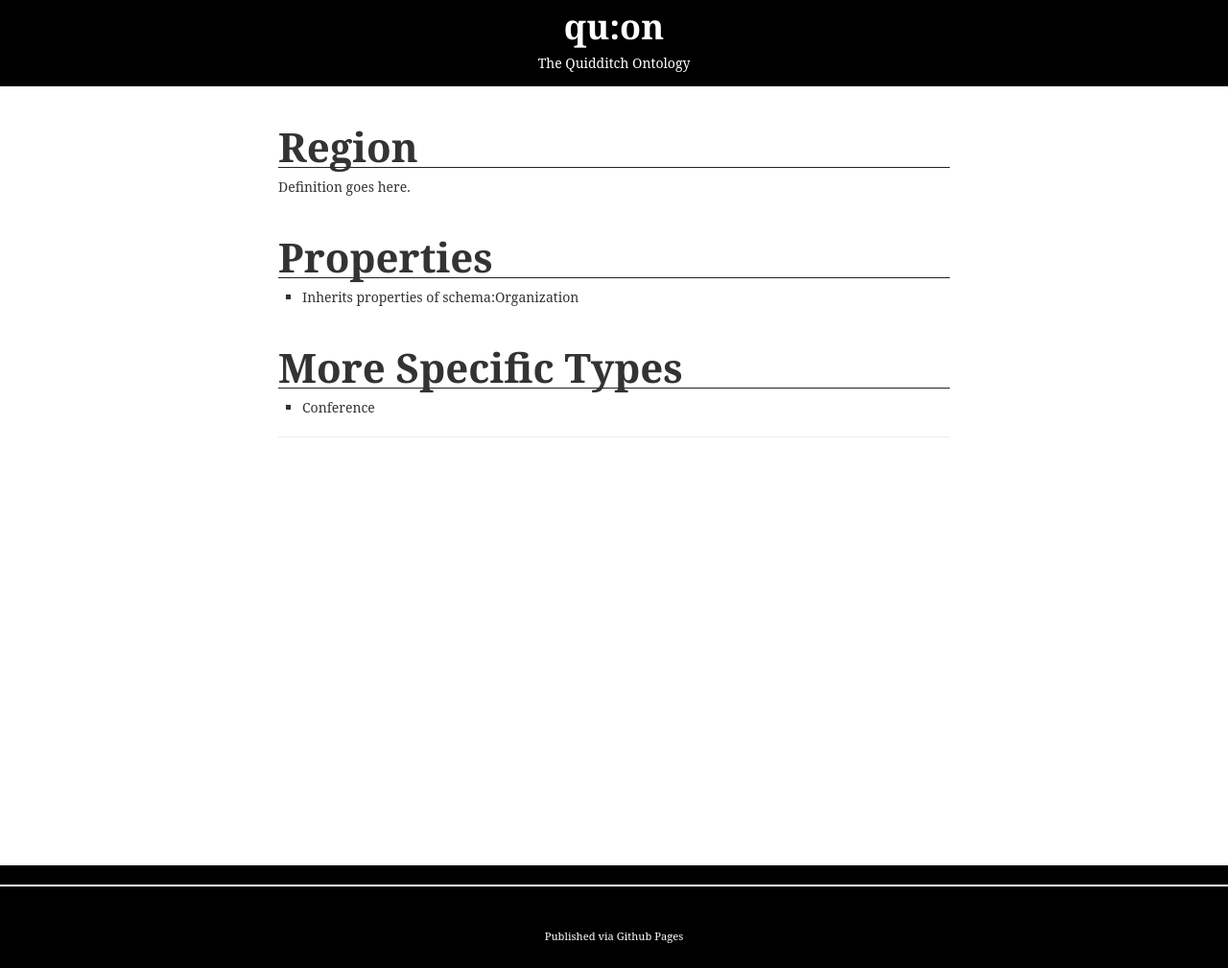
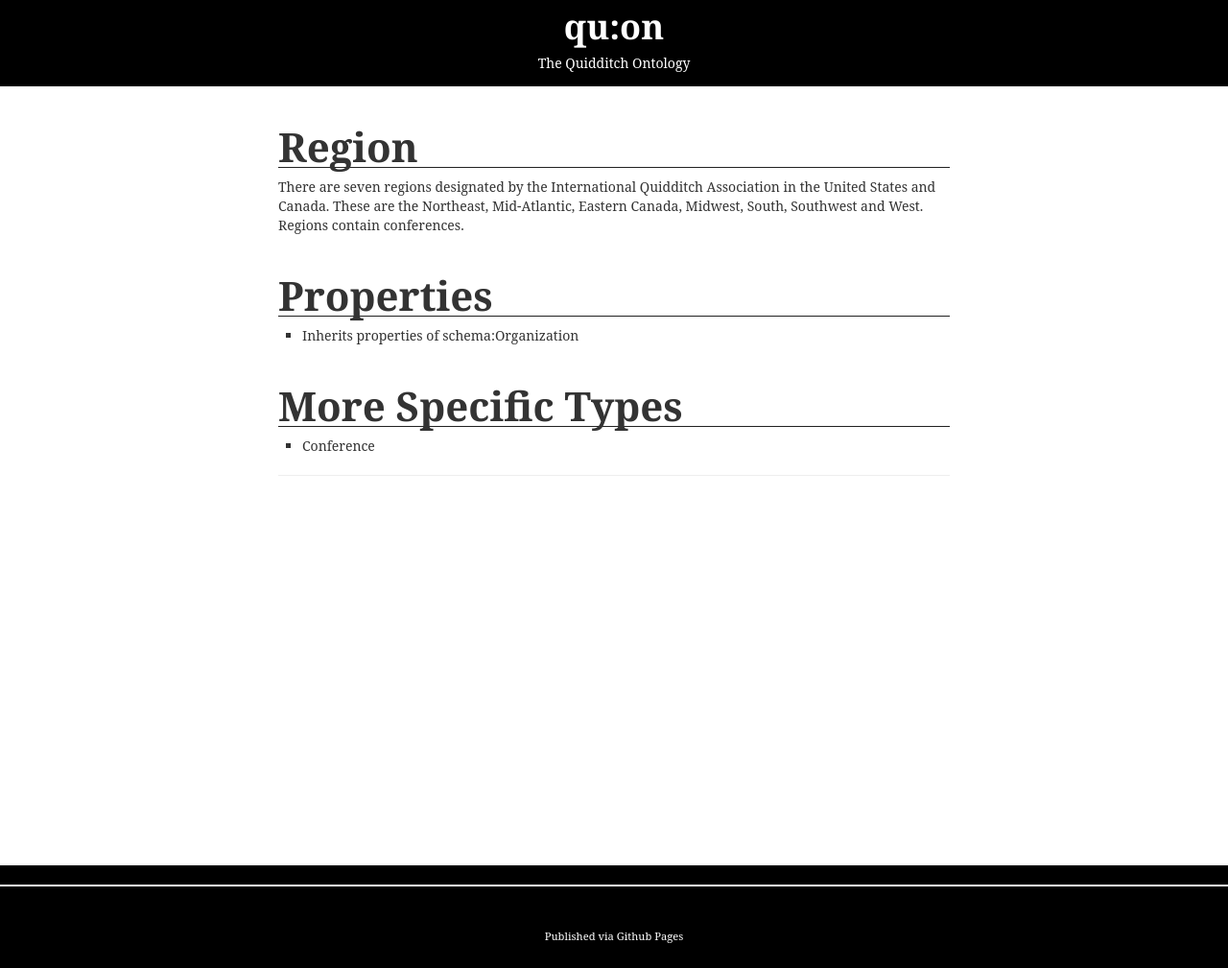
Before and after one commit to helrond/quon, a Jekyll site: the page built from Region.md, in a window 1280 px wide. Shown: the whole page at 96% size. Built offline with Jekyll 4.4.1, drawn with Linux system fonts in a browser that asks for light colours; some web fonts are replaced.

Commit message:
definition of region

```diff
--- a/Region.md
+++ b/Region.md
@@ -3,7 +3,7 @@
 layout: type
 categories: type
 ---
-Definition goes here.
+There are seven regions designated by the International Quidditch Association in the United States and Canada. These are the Northeast, Mid-Atlantic, Eastern Canada, Midwest, South, Southwest and West. Regions contain conferences.
 ##Properties
 * Inherits properties of [schema:Organization](http://schema.org/Organization)
 
```
